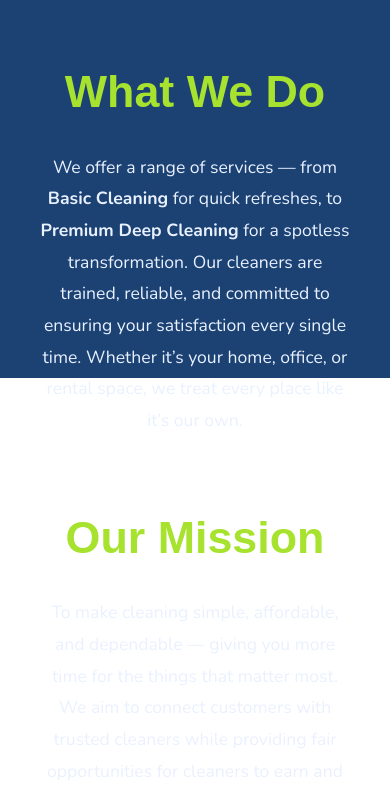
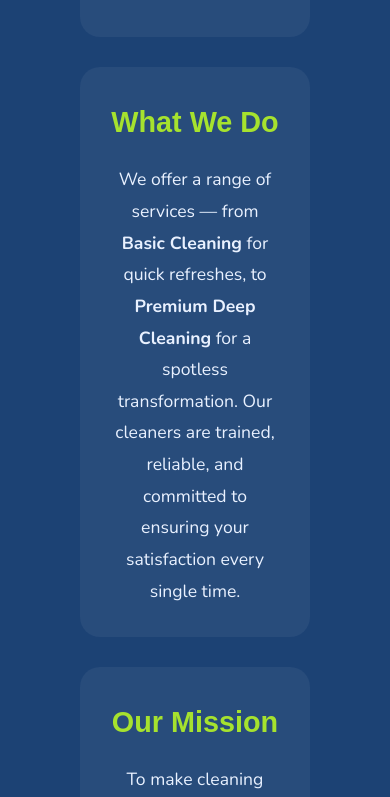
Before and after one commit to smokusjorkus/springcleanui, a React (Create React App) app: page / in a window 390 px wide. Shown: the part 2154-2951 px from the top of the page. Built offline with nearby package versions, Linux system fonts and the light colour scheme; a web font is replaced by a local one.

Commit message:
fixed about us ui

```diff
--- a/src/components/AboutUsPage/AboutUsPage.jsx
+++ b/src/components/AboutUsPage/AboutUsPage.jsx
@@ -4,7 +4,7 @@ import "./AboutUsStyle.css";
 export default function AboutUsPage() {
   return (
     <div className="aboutus-hero">
-      {/* RIGHT TEXT */}
+      <div className="explanation-wrapper">
         <div className="explanation-container">
           <div className="title">
             <h1>Who We Are</h1>
@@ -14,27 +14,26 @@ export default function AboutUsPage() {
               At <strong>SpringClean</strong>, we believe that a clean space
               creates a clear mind. We’re a team of dedicated cleaners and
               organizers passionate about helping you live comfortably and
-            stress-free. Founded with the goal of bringing trustworthy and
-            high-quality cleaning services to every home, we combine
-            professional care with a personal touch.
+              stress-free.
             </p>
           </div>
         </div>
+
         <div className="explanation-container">
           <div className="title">
             <h1>What We Do</h1>
           </div>
           <div className="description">
             <p>
-            We offer a range of services — from <strong>Basic Cleaning</strong>{" "}
-            for quick refreshes, to <strong>Premium Deep Cleaning</strong> for a
-            spotless transformation. Our cleaners are trained, reliable, and
-            committed to ensuring your satisfaction every single time. Whether
-            it’s your home, office, or rental space, we treat every place like
-            it’s our own.
+              We offer a range of services — from{" "}
+              <strong>Basic Cleaning</strong> for quick refreshes, to{" "}
+              <strong>Premium Deep Cleaning</strong> for a spotless
+              transformation. Our cleaners are trained, reliable, and committed
+              to ensuring your satisfaction every single time.
             </p>
           </div>
         </div>
+
         <div className="explanation-container">
           <div className="title">
             <h1>Our Mission</h1>
@@ -44,8 +43,9 @@ export default function AboutUsPage() {
               To make cleaning simple, affordable, and dependable — giving you
               more time for the things that matter most. We aim to connect
               customers with trusted cleaners while providing fair opportunities
-            for cleaners to earn and grow.
+              for cleaners to grow.
             </p>
+          </div>
         </div>
       </div>
     </div>
--- a/src/components/AboutUsPage/AboutUsStyle.css
+++ b/src/components/AboutUsPage/AboutUsStyle.css
@@ -1,67 +1,65 @@
 .aboutus-hero {
-  height: 100vh;
+  min-height: 100vh;
   display: flex;
   align-items: center;
-  justify-content: space-between;
+  justify-content: center;
   background-color: #1c4274;
   color: white;
-  padding: 0 80px;
+  padding: 60px 80px;
   box-sizing: border-box;
-  gap: 60px;
 }
 
-/* LEFT SIDE IMAGE */
-.aboutus-image {
+/* Wraps all three sections in a single row */
+.explanation-wrapper {
+  display: flex;
+  justify-content: space-between;
+  align-items: stretch;
+  gap: 40px;
+  width: 100%;
+  max-width: 1300px;
+}
+
+/* Each explanation box */
+.explanation-container {
   flex: 1;
-  background-image: url("../../assets/aboutus.jpg"); /* adjust path */
-  background-size: cover;
-  background-position: center;
-  background-repeat: no-repeat;
-  min-height: 500px;
+  background-color: rgba(255, 255, 255, 0.05); /* light overlay for contrast */
   border-radius: 20px;
-  box-shadow: 0 5px 25px rgba(0, 0, 0, 0.3);
+  padding: 30px;
+  font-family: "Nunito", sans-serif;
+  font-size: 1.1rem;
+  line-height: 1.8;
+  text-align: justify;
+  color: #e9f1ff;
   transition: transform 0.3s ease, box-shadow 0.3s ease;
 }
 
-.aboutus-image:hover {
-  transform: scale(1.03);
-  box-shadow: 0 10px 30px rgba(0, 0, 0, 0.4);
-}
-
-/* RIGHT SIDE TEXT */
-.explanation-container {
-  flex: 1;
-  text-align: justify;
-  font-family: "Nunito", sans-serif;
-  font-size: 1.1rem;
-  line-height: 1.8;
+.explanation-container:hover {
+  transform: translateY(-5px);
+  box-shadow: 0 10px 25px rgba(0, 0, 0, 0.3);
 }
 
 .title h1 {
   font-family: "Cal Sans", sans-serif;
-  font-size: 2.8rem;
-  margin-bottom: 20px;
+  font-size: 2rem;
+  margin-bottom: 15px;
   color: #a6e22e;
-}
-
-.description p {
-  color: #e9f1ff;
+  text-align: center;
 }
 
 /* Responsive layout */
-@media (max-width: 900px) {
-  .aboutus-hero {
+@media (max-width: 1000px) {
+  .explanation-wrapper {
     flex-direction: column;
-    text-align: center;
-    padding: 40px;
+    align-items: center;
+    gap: 30px;
   }
 
   .explanation-container {
     text-align: center;
+    width: 100%;
   }
 
-  .aboutus-image {
-    width: 100%;
-    min-height: 300px;
+  .title h1 {
+    font-size: 1.8rem;
   }
 }
```
Lines whose indentation alone changed are shown as unchanged.
